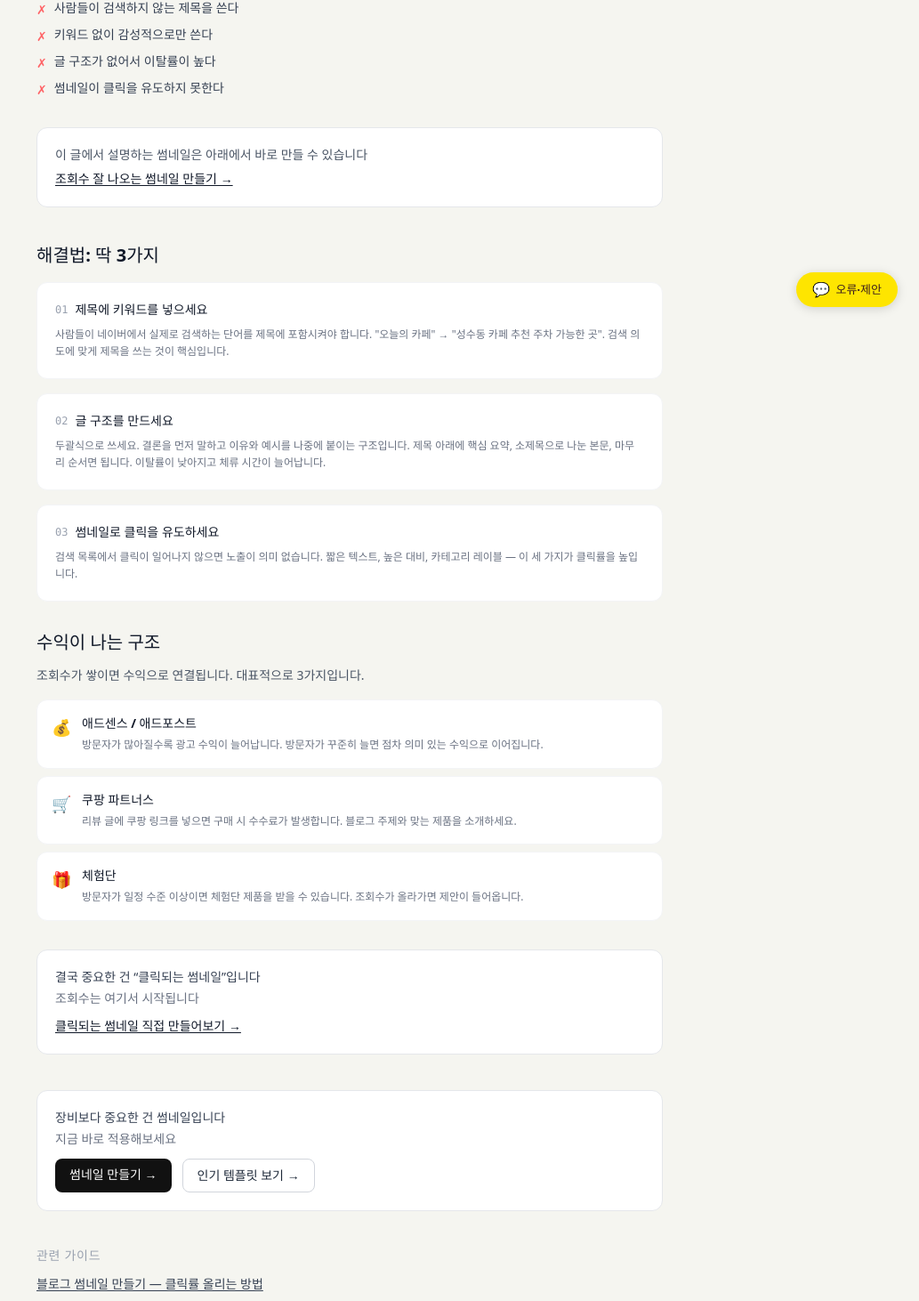
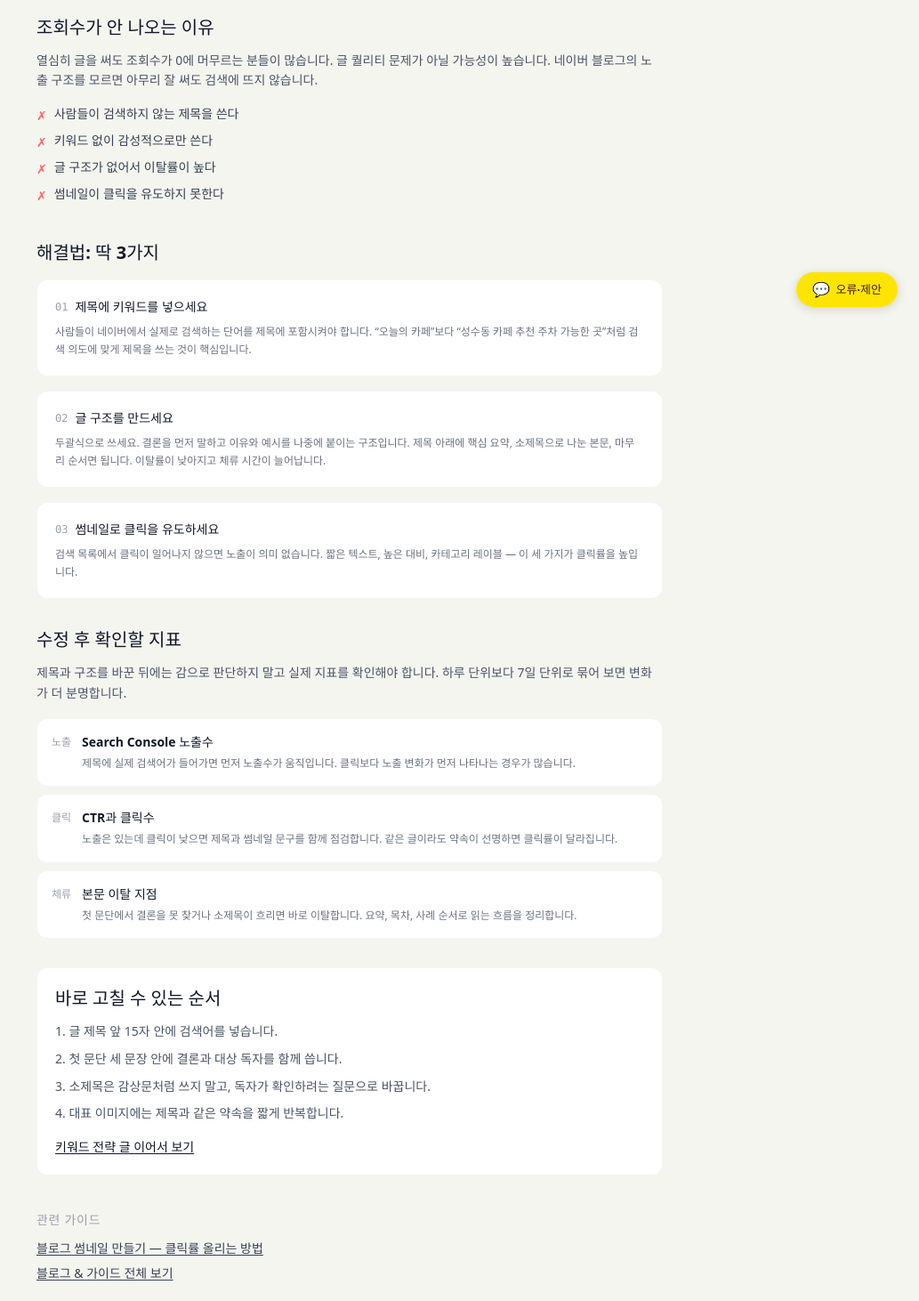
Before and after one commit to yyoujg/blog-sumnail-maker, a Next.js app: page /guide/blog-seo in a window 1280 px wide. Shown: the part 431-1893 px from the top of the page at 89% size, without its empty margins (247-1280 px from the left). Built offline with nearby package versions, Linux system fonts and the light colour scheme; a web font is replaced by a local one.

Commit message:
Prepare site for AdSense review

```diff
--- a/app/guide/blog-seo/page.tsx
+++ b/app/guide/blog-seo/page.tsx
@@ -2,7 +2,6 @@ import type { Metadata } from 'next';
 import Link from 'next/link';
 import SiteHeader from '@/components/SiteHeader';
 import SiteFooter from '@/components/SiteFooter';
-import AdBanner from '@/components/AdBanner';
 
 export const metadata: Metadata = {
   title: '블로그 조회수 올리는법 - 네이버 블로그 SEO 완전 가이드',
@@ -41,8 +40,14 @@ export default function BlogSeoGuidePage() {
           조회수가 안 나오는 데는 이유가 있습니다. 해결법도 단순합니다.
         </p>
 
-        {/* 광고 상단 1개 */}
-        <AdBanner position="guide-blog-seo-top" type="adsense" />
+        <section className="mt-8 bg-white rounded-xl border border-gray-100 p-5">
+          <h2 className="text-base font-bold text-gray-900 mb-2">검토 기준</h2>
+          <p className="text-sm text-gray-600 leading-relaxed">
+            이 가이드는 검색어, 제목, 글 구조, 썸네일의 네 가지를 함께 점검합니다. 단순히 조회수를 약속하기보다
+            실제 블로그 관리자 화면과 Search Console에서 확인할 수 있는 지표를 기준으로 글을 고치는 순서를
+            정리했습니다.
+          </p>
+        </section>
 
         {/* 본문 1 - 조회수 안 나오는 이유 */}
         <section className="mt-10">
@@ -66,16 +71,6 @@ export default function BlogSeoGuidePage() {
           </div>
         </section>
 
-        {/* CTA 1 - 툴 유도 (본문 초반) */}
-        <div className="mt-8 mb-10 bg-white rounded-xl border border-[#e5e7eb] p-5">
-          <p className="text-sm text-gray-600 mb-1">
-            이 글에서 설명하는 썸네일은 아래에서 바로 만들 수 있습니다
-          </p>
-          <Link href="/" className="text-sm font-semibold text-gray-900 underline underline-offset-2">
-            조회수 잘 나오는 썸네일 만들기 →
-          </Link>
-        </div>
-
         {/* 본문 2 - 해결법 3가지 + 수익 구조 */}
         <section className="mt-10">
           <h2 className="text-xl font-bold text-gray-900 mb-4">해결법: 딱 3가지</h2>
@@ -87,7 +82,7 @@ export default function BlogSeoGuidePage() {
               </div>
               <p className="text-xs text-gray-500 leading-relaxed">
                 사람들이 네이버에서 실제로 검색하는 단어를 제목에 포함시켜야 합니다.
-                "오늘의 카페" → "성수동 카페 추천 주차 가능한 곳". 검색 의도에 맞게 제목을 쓰는 것이 핵심입니다.
+                &ldquo;오늘의 카페&rdquo;보다 &ldquo;성수동 카페 추천 주차 가능한 곳&rdquo;처럼 검색 의도에 맞게 제목을 쓰는 것이 핵심입니다.
               </p>
             </div>
             <div className="bg-white rounded-xl p-5 border border-gray-100">
@@ -115,18 +110,19 @@ export default function BlogSeoGuidePage() {
         </section>
 
         <section className="mt-8">
-          <h2 className="text-xl font-bold text-gray-900 mb-3">수익이 나는 구조</h2>
+          <h2 className="text-xl font-bold text-gray-900 mb-3">수정 후 확인할 지표</h2>
           <p className="text-gray-600 text-sm leading-relaxed mb-4">
-            조회수가 쌓이면 수익으로 연결됩니다. 대표적으로 3가지입니다.
+            제목과 구조를 바꾼 뒤에는 감으로 판단하지 말고 실제 지표를 확인해야 합니다. 하루 단위보다
+            7일 단위로 묶어 보면 변화가 더 분명합니다.
           </p>
           <div className="flex flex-col gap-2">
             {[
-              { emoji: '💰', title: '애드센스 / 애드포스트', desc: '방문자가 많아질수록 광고 수익이 늘어납니다. 방문자가 꾸준히 늘면 점차 의미 있는 수익으로 이어집니다.' },
-              { emoji: '🛒', title: '쿠팡 파트너스', desc: '리뷰 글에 쿠팡 링크를 넣으면 구매 시 수수료가 발생합니다. 블로그 주제와 맞는 제품을 소개하세요.' },
-              { emoji: '🎁', title: '체험단', desc: '방문자가 일정 수준 이상이면 체험단 제품을 받을 수 있습니다. 조회수가 올라가면 제안이 들어옵니다.' },
+              { label: '노출', title: 'Search Console 노출수', desc: '제목에 실제 검색어가 들어가면 먼저 노출수가 움직입니다. 클릭보다 노출 변화가 먼저 나타나는 경우가 많습니다.' },
+              { label: '클릭', title: 'CTR과 클릭수', desc: '노출은 있는데 클릭이 낮으면 제목과 썸네일 문구를 함께 점검합니다. 같은 글이라도 약속이 선명하면 클릭률이 달라집니다.' },
+              { label: '체류', title: '본문 이탈 지점', desc: '첫 문단에서 결론을 못 찾거나 소제목이 흐리면 바로 이탈합니다. 요약, 목차, 사례 순서로 읽는 흐름을 정리합니다.' },
             ].map((item) => (
               <div key={item.title} className="flex gap-3 bg-white rounded-xl p-4 border border-gray-100">
-                <span className="text-lg flex-shrink-0">{item.emoji}</span>
+                <span className="text-xs font-mono text-gray-400 flex-shrink-0 mt-0.5">{item.label}</span>
                 <div>
                   <p className="font-semibold text-gray-900 text-sm mb-1">{item.title}</p>
                   <p className="text-xs text-gray-500 leading-relaxed">{item.desc}</p>
@@ -136,34 +132,18 @@ export default function BlogSeoGuidePage() {
           </div>
         </section>
 
-        {/* CTA 2 - 행동 유도 (쿠팡/체험단 설명 이후) */}
-        <div className="mt-8 mb-10 bg-white rounded-xl border border-[#e5e7eb] p-5">
-          <p className="text-sm text-gray-700 font-medium mb-1">
-            결국 중요한 건 &ldquo;클릭되는 썸네일&rdquo;입니다
-          </p>
-          <p className="text-sm text-gray-500 mb-2">
-            조회수는 여기서 시작됩니다
-          </p>
-          <Link href="/" className="text-sm font-semibold text-gray-900 underline underline-offset-2">
-            클릭되는 썸네일 직접 만들어보기 →
+        <section className="mt-8 bg-white rounded-xl border border-gray-100 p-5">
+          <h2 className="text-xl font-bold text-gray-900 mb-3">바로 고칠 수 있는 순서</h2>
+          <ol className="space-y-2 text-sm text-gray-600 leading-relaxed">
+            <li>1. 글 제목 앞 15자 안에 검색어를 넣습니다.</li>
+            <li>2. 첫 문단 세 문장 안에 결론과 대상 독자를 함께 씁니다.</li>
+            <li>3. 소제목은 감상문처럼 쓰지 말고, 독자가 확인하려는 질문으로 바꿉니다.</li>
+            <li>4. 대표 이미지에는 제목과 같은 약속을 짧게 반복합니다.</li>
+          </ol>
+          <Link href="/blog/blog-keyword-strategy-complete" className="inline-flex mt-4 text-sm font-semibold text-gray-900 underline underline-offset-2">
+            키워드 전략 글 이어서 보기
           </Link>
-        </div>
-
-        {/* CTA 3 - 재전환 (상품 아래) */}
-        <div className="mt-8 mb-10 bg-white rounded-xl border border-[#e5e7eb] p-5">
-          <p className="text-sm text-gray-700 font-medium mb-1">
-            장비보다 중요한 건 썸네일입니다
-          </p>
-          <p className="text-sm text-gray-500 mb-3">지금 바로 적용해보세요</p>
-          <div className="flex flex-wrap gap-3">
-            <Link href="/" className="inline-block px-4 py-2 bg-[#111111] text-white text-sm font-semibold rounded-lg hover:bg-gray-800 transition">
-              썸네일 만들기 →
-            </Link>
-            <Link href="/#popular-templates" className="inline-block px-4 py-2 bg-white border border-gray-300 text-gray-800 text-sm font-semibold rounded-lg hover:border-gray-500 transition">
-              인기 템플릿 보기 →
-            </Link>
-          </div>
-        </div>
+        </section>
 
         {/* 관련 글 */}
         <section className="mt-10">
--- a/app/guide/thumbnail/page.tsx
+++ b/app/guide/thumbnail/page.tsx
@@ -1,8 +1,8 @@
 import type { Metadata } from 'next';
+import Image from 'next/image';
 import Link from 'next/link';
 import SiteHeader from '@/components/SiteHeader';
 import SiteFooter from '@/components/SiteFooter';
-import AdBanner from '@/components/AdBanner';
 
 const GUIDE_PAGE_TITLE =
   '블로그 썸네일 만들기: 클릭률(CTR)과 조회수 올리는 3가지 비밀 - BlogKit';
@@ -45,8 +45,35 @@ export default function ThumbnailGuidePage() {
           썸네일 하나로 <strong className="text-gray-700 font-semibold">조회수</strong>가 바뀝니다. 핵심만 정리했습니다.
         </p>
 
-        {/* 광고 상단 1개 */}
-        <AdBanner position="guide-thumbnail-top" type="adsense" />
+        <section className="mt-8 bg-white rounded-xl border border-gray-100 p-5">
+          <h2 className="text-base font-bold text-gray-900 mb-3">이 글에서 기준으로 삼은 실제 도구 화면</h2>
+          <div className="grid grid-cols-1 sm:grid-cols-2 gap-4">
+            <figure>
+              <Image
+                src="/images/screenshots/tool-thumb-default.png"
+                alt="BlogKit 썸네일 메이커 기본 화면"
+                width={800}
+                height={800}
+                className="w-full rounded-lg border border-gray-100"
+              />
+              <figcaption className="mt-2 text-xs text-gray-500 leading-relaxed">
+                기본 1:1 캔버스에서 직접 찍은 사진과 제목 문구를 조합한 예시입니다.
+              </figcaption>
+            </figure>
+            <figure>
+              <Image
+                src="/images/screenshots/tool-thumb-custom-text.png"
+                alt="BlogKit 썸네일 메이커 제목 커스터마이징 화면"
+                width={800}
+                height={800}
+                className="w-full rounded-lg border border-gray-100"
+              />
+              <figcaption className="mt-2 text-xs text-gray-500 leading-relaxed">
+                모바일 목록에서 읽히는지 확인하기 위해 제목을 두 줄 안에 맞춘 예시입니다.
+              </figcaption>
+            </figure>
+          </div>
+        </section>
 
         {/* 본문 1 - 왜 썸네일이 중요한가 */}
         <section className="mt-10">
@@ -62,16 +89,6 @@ export default function ThumbnailGuidePage() {
             글을 잘 써놓고 썸네일에서 클릭을 잃습니다.
           </p>
         </section>
-
-        {/* CTA 1 - 툴 유도 (본문 초반) */}
-        <div className="mt-8 mb-10 bg-white rounded-xl border border-[#e5e7eb] p-5">
-          <p className="text-sm text-gray-600 mb-1">
-            이 글에서 설명하는 썸네일은 아래에서 바로 만들 수 있습니다
-          </p>
-          <Link href="/" className="text-sm font-semibold text-gray-900 underline underline-offset-2">
-            조회수 잘 나오는 썸네일 만들기 →
-          </Link>
-        </div>
 
         {/* 본문 2 - 잘 되는 썸네일 특징 + 예시 */}
         <section className="mt-10">
@@ -97,53 +114,38 @@ export default function ThumbnailGuidePage() {
           <h3 className="text-base font-bold text-gray-900 mb-3">이런 썸네일이 클릭률이 높습니다</h3>
           <div className="grid grid-cols-2 gap-3">
             {[
-              { bg: '/images/260208에디션엠/에디션엠-감귤케이크-딸기음료-메인.JPG', category: '카페', title: '분위기 좋은 감성 카페', overlay: 0.45 },
-              { bg: '/images/250118코르크베이크바/IMG_7578.JPG', category: '체험단', title: '솔직 체험단 후기', overlay: 0.5 },
+              { src: '/images/screenshots/tool-thumb-preset.png', alt: '골드 프리셋으로 만든 BlogKit 썸네일 예시' },
+              { src: '/images/screenshots/tool-thumb-pattern-number.png', alt: '숫자 패턴을 강조한 BlogKit 썸네일 예시' },
             ].map((s, i) => (
-              <div
+              <figure
                 key={i}
-                className="aspect-square rounded-xl overflow-hidden relative flex flex-col items-center justify-center p-4 text-center"
-                style={{ backgroundImage: `url('${s.bg}')`, backgroundSize: 'cover', backgroundPosition: 'center' }}
+                className="bg-white rounded-xl border border-gray-100 p-2"
               >
-                <div className="absolute inset-0" style={{ background: `rgba(0,0,0,${s.overlay})` }} />
-                <div className="relative z-10 flex flex-col items-center gap-1.5">
-                  <span className="text-[10px] font-bold px-2 py-0.5 rounded-full border border-white/80 text-white/90">{s.category}</span>
-                  <p className="font-bold text-xs leading-snug text-white">{s.title}</p>
-                </div>
-              </div>
+                <Image
+                  src={s.src}
+                  alt={s.alt}
+                  width={800}
+                  height={800}
+                  className="w-full rounded-lg"
+                />
+              </figure>
             ))}
           </div>
-          <p className="text-xs text-gray-400 mt-2 text-center">위 썸네일은 이 사이트에서 1분 안에 만들 수 있습니다.</p>
+          <p className="text-xs text-gray-400 mt-2 text-center">실제 도구 캡처를 기준으로 한 예시입니다.</p>
         </section>
 
-        {/* CTA 2 - 행동 유도 (본문 중간) */}
-        <div className="mt-8 mb-10 bg-white rounded-xl border border-[#e5e7eb] p-5">
-          <p className="text-sm text-gray-700 font-medium mb-1">
-            결국 중요한 건 &ldquo;클릭되는 썸네일&rdquo;입니다
-          </p>
-          <p className="text-sm text-gray-500 mb-2">
-            <strong className="text-gray-800 font-semibold">조회수</strong>는 여기서 시작됩니다
-          </p>
-          <Link href="/" className="text-sm font-semibold text-gray-900 underline underline-offset-2">
-            클릭되는 썸네일 직접 만들어보기 →
+        <section className="mt-8 bg-white rounded-xl border border-gray-100 p-5">
+          <h2 className="text-xl font-bold text-gray-900 mb-3">완성 전 점검 순서</h2>
+          <ol className="space-y-2 text-sm text-gray-600 leading-relaxed">
+            <li>1. 제목을 15자 안팎으로 줄이고, 가장 중요한 단어를 첫 줄에 둡니다.</li>
+            <li>2. 25% 크기로 줄여 본 뒤 모바일 목록에서도 글자가 읽히는지 확인합니다.</li>
+            <li>3. 비슷한 주제의 글 3개는 같은 프리셋을 써서 목록 화면의 통일감을 유지합니다.</li>
+            <li>4. 본문 제목과 썸네일 문구가 서로 다른 약속을 하지 않는지 마지막에 확인합니다.</li>
+          </ol>
+          <Link href="/" className="inline-flex mt-4 text-sm font-semibold text-gray-900 underline underline-offset-2">
+            썸네일 도구 열기
           </Link>
-        </div>
-
-        {/* CTA 3 - 재전환 (상품 아래) */}
-        <div className="mt-8 mb-10 bg-white rounded-xl border border-[#e5e7eb] p-5">
-          <p className="text-sm text-gray-700 font-medium mb-1">
-            장비보다 중요한 건 썸네일입니다
-          </p>
-          <p className="text-sm text-gray-500 mb-3">지금 바로 적용해보세요</p>
-          <div className="flex flex-wrap gap-3">
-            <Link href="/" className="inline-block px-4 py-2 bg-[#111111] text-white text-sm font-semibold rounded-lg hover:bg-gray-800 transition">
-              썸네일 만들기 →
-            </Link>
-            <Link href="/#popular-templates" className="inline-block px-4 py-2 bg-white border border-gray-300 text-gray-800 text-sm font-semibold rounded-lg hover:border-gray-500 transition">
-              인기 템플릿 보기 →
-            </Link>
-          </div>
-        </div>
+        </section>
 
         {/* 관련 글 */}
         <section className="mt-10">
--- a/app/robots.ts
+++ b/app/robots.ts
@@ -6,6 +6,7 @@ export default function robots(): MetadataRoute.Robots {
     rules: {
       userAgent: '*',
       allow: '/',
+      disallow: ['/local', '/local/', '/api/local/'],
     },
     sitemap: `${SITE_URL}/sitemap.xml`,
   };
--- a/components/AdBanner.tsx
+++ b/components/AdBanner.tsx
@@ -3,6 +3,7 @@
 import { useEffect, useRef, useState } from 'react';
 import { ADSENSE_CLIENT, ADSENSE_AD_SLOT } from '@/lib/constants';
 
+const ADS_ENABLED = process.env.NEXT_PUBLIC_ENABLE_ADS === 'true';
 const TRACKING_CODE = 'AF2506117';
 
 function coupangUrl(subId: string, width: number, height: number) {
@@ -28,7 +29,7 @@ export default function AdBanner({ position, type }: AdBannerProps) {
 
   useEffect(() => {
     const ins = adsenseRef.current;
-    if (type !== 'adsense' || !ADSENSE_AD_SLOT || !ins) return;
+    if (!ADS_ENABLED || type !== 'adsense' || !ADSENSE_AD_SLOT || !ins) return;
     if (ins.offsetWidth === 0) return;
     try {
       (window.adsbygoogle = window.adsbygoogle || []).push({});
@@ -49,6 +50,10 @@ export default function AdBanner({ position, type }: AdBannerProps) {
 
   const filledClass =
     'w-full flex flex-col items-center justify-center py-4 my-4 bg-gray-50 rounded-xl border border-gray-200 overflow-hidden';
+
+  if (!ADS_ENABLED) {
+    return null;
+  }
 
   if (type === 'coupang') {
     const subId = encodeURIComponent(position);
```
